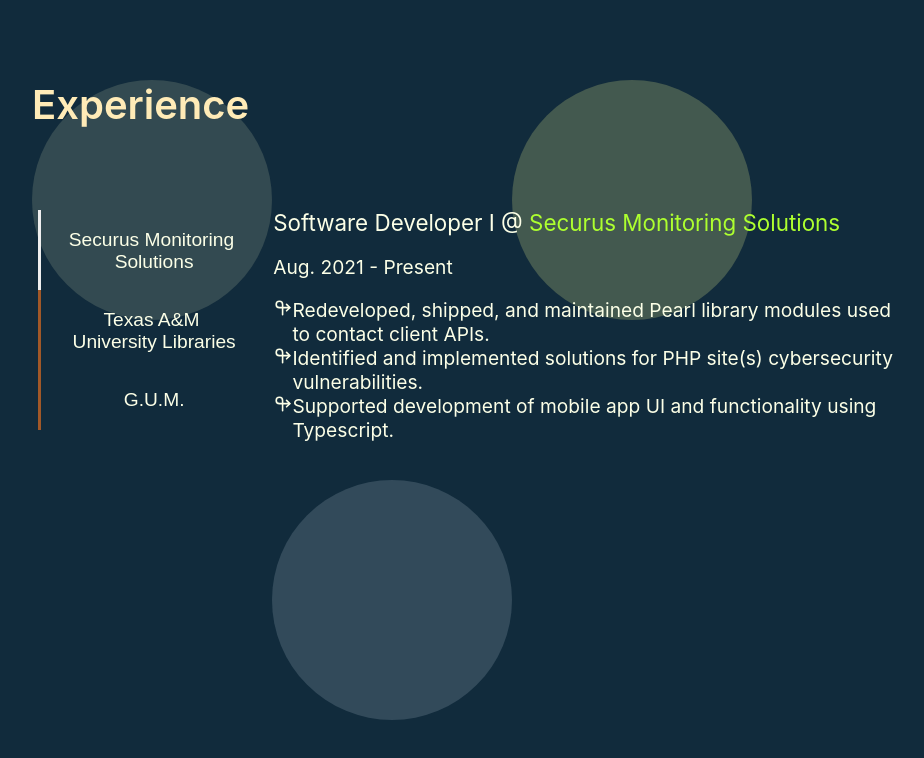
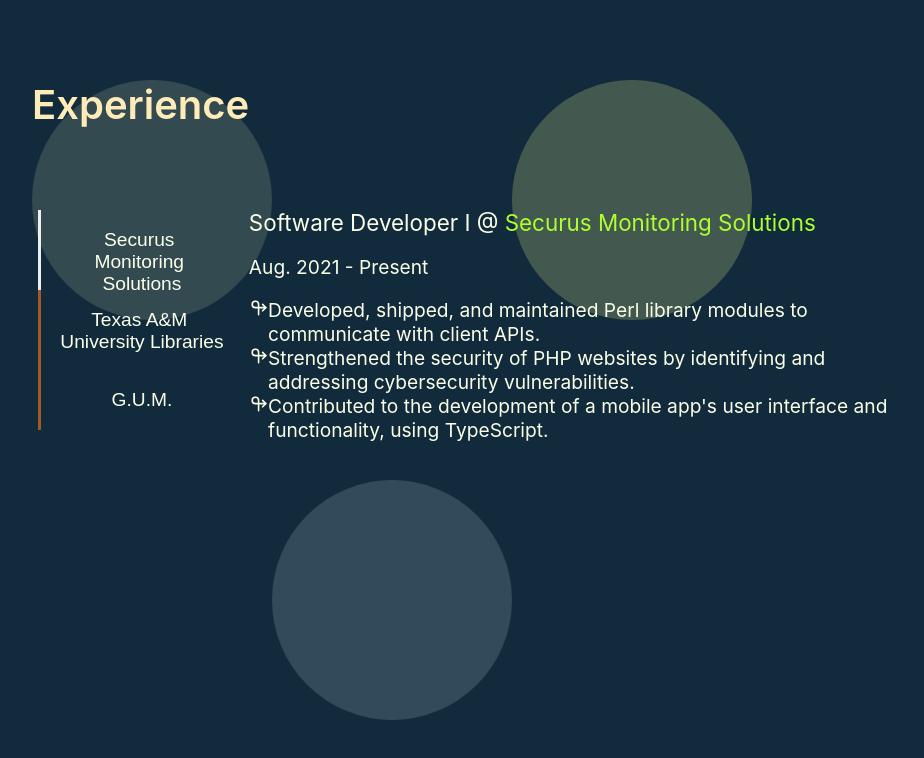
Before and after one commit to gilbertglz/gilbertglz.github.io, a React (Create React App) app in the folder my-site/: page / in a window 1280 px wide. Shown: the part 1811-2569 px from the top of the page, without its empty margins (176-1100 px from the left). Built offline with nearby package versions, Linux system fonts and the light colour scheme.

Commit message:
feat(experience): finished experience table content

```diff
--- a/my-site/src/Experience/ProjectsTables/ProjectTable.json
+++ b/my-site/src/Experience/ProjectsTables/ProjectTable.json
@@ -1,6 +1,18 @@
 {
     "securus" :
-    ["Redeveloped, shipped, and maintained Pearl library modules used to contact client APIs.",
-    "Identified and implemented solutions for PHP site(s) cybersecurity vulnerabilities.",
-     "Supported development of mobile app UI and functionality using Typescript."]
+    ["Developed, shipped, and maintained Perl library modules to communicate with client APIs.",
+    "Strengthened the security of PHP websites by identifying and addressing cybersecurity vulnerabilities.",
+     "Contributed to the development of a mobile app's user interface and functionality, using TypeScript."],
+     "tamu":
+     [
+        "Provided technical support to students, faculty, and staff, troubleshooting and resolving computer hardware and software issues.",
+        "Collaborated with IT staff to procure and install necessary hardware and software for library operations.",
+        "Contributed to the development and implementation of library technology initiatives, such as online resources and digital archiving systems."
+     ],
+     "gum":
+     [
+        "Assisted the teacher in developing and implementing lesson plans, fostering strong organizational and planning skills.",
+        "Provided one-on-one and group tutoring to students in mathematics, developing strong communication and problem-solving skills.",
+        "Facilitated classroom discussions and activities to enhance student learning and engagement, honing leadership and collaboration skills."
+     ]
 }
--- a/my-site/src/Experience/ProjectsTables/ProjectsTable.js
+++ b/my-site/src/Experience/ProjectsTables/ProjectsTable.js
@@ -7,7 +7,7 @@
   const jobs = ['Securus Monitoring Solutions','Texas A&M University Libraries','G.U.M.'];
   const position = ['Software Developer I','Student Asst.','After-School Prog. Asst.'];
   const time = ['Aug. 2021 - Present','Sept. 2017 - May 2021','Sept. 2017 - Dec. 2018'];
-  const desc = [myJson.securus,[],[]];
+  const desc = [myJson.securus,myJson.tamu,myJson.gum];
   const links =['https://securusmonitoring.com/','https://library.tamu.edu/','https://www.galvestonurbanministries.org/'];
 
   const [indexNum, setIndex] = useState(0);
```
